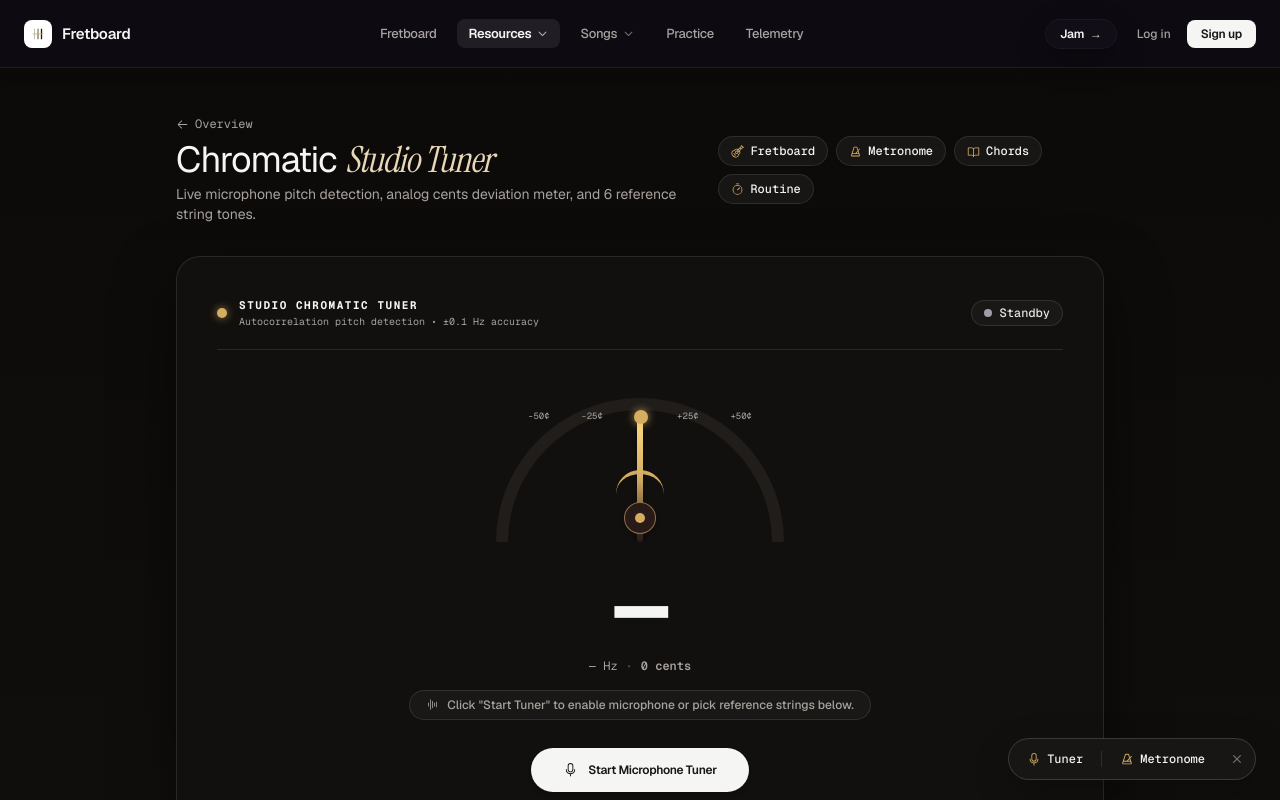
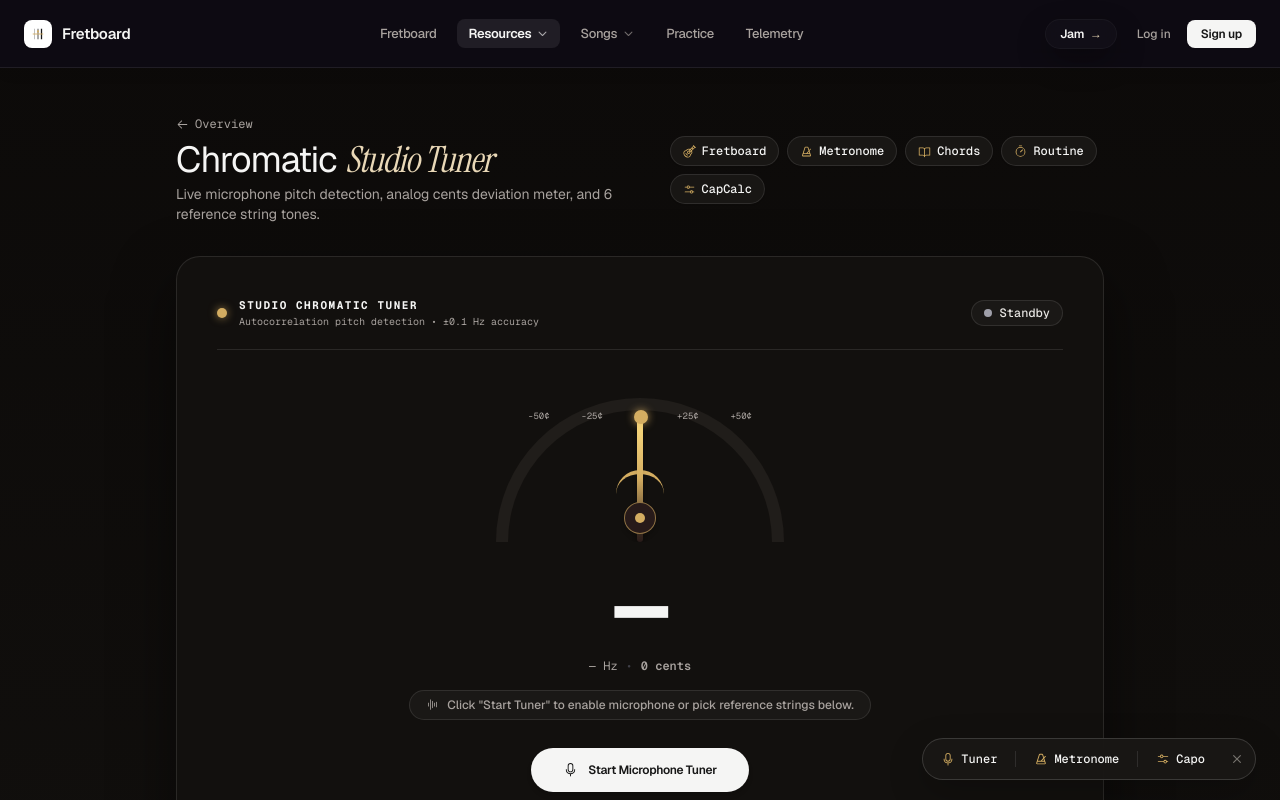
Before and after one commit to tejassss04/fretboard, a Next.js app: page /tuner in a window 1280 px wide. Shown: the top 800 px of the page. Built offline with nearby package versions, Linux system fonts and the light colour scheme; no server answers.

Commit message:
feat(capcalc): integrate quick launch shortcuts across all studio companion pages and mini dock

```diff
--- a/src/app/chords/page.tsx
+++ b/src/app/chords/page.tsx
@@ -12,6 +12,7 @@ import {
   Metronome,
   Guitar,
   Timer,
+  SlidersHorizontal,
 } from '@phosphor-icons/react';
 
 export default function ChordsPage() {
@@ -62,6 +63,13 @@ export default function ChordsPage() {
               <Timer size={13} weight="regular" className="text-[#D4AD61]" />
               <span>Routine</span>
             </Link>
+            <Link
+              href="/capcalc"
+              className="inline-flex items-center gap-1.5 px-3 py-1.5 rounded-full text-xs font-mono font-medium bg-white dark:bg-[#181614] border border-[#EAE8E4] dark:border-white/10 hover:border-[#D4AD61]/50 text-[#171717] dark:text-[#F5F5F4] transition-all shadow-xs"
+            >
+              <SlidersHorizontal size={13} weight="regular" className="text-[#D4AD61]" />
+              <span>CapCalc</span>
+            </Link>
           </div>
         </div>
 
--- a/src/app/metronome/page.tsx
+++ b/src/app/metronome/page.tsx
@@ -12,6 +12,7 @@ import {
   Guitar,
   BookOpen,
   Timer,
+  SlidersHorizontal,
 } from '@phosphor-icons/react';
 import BlurReveal from '@/components/ui/BlurReveal';
 
@@ -76,6 +77,13 @@ export default function MetronomePage() {
               <Timer size={13} weight="regular" className="text-[#D4AD61]" />
               <span>Routine</span>
             </Link>
+            <Link
+              href="/capcalc"
+              className="inline-flex items-center gap-1.5 px-3 py-1.5 rounded-full text-xs font-mono font-medium bg-white dark:bg-[#181614] border border-[#EAE8E4] dark:border-white/10 hover:border-[#D4AD61]/50 text-[#171717] dark:text-[#F5F5F4] transition-all shadow-xs"
+            >
+              <SlidersHorizontal size={13} weight="regular" className="text-[#D4AD61]" />
+              <span>CapCalc</span>
+            </Link>
           </div>
         </div>
 
--- a/src/app/practice/page.tsx
+++ b/src/app/practice/page.tsx
@@ -12,6 +12,7 @@ import {
   Metronome,
   Guitar,
   TrendUp,
+  SlidersHorizontal,
 } from '@phosphor-icons/react';
 import BlurReveal from '@/components/ui/BlurReveal';
 
@@ -76,6 +77,13 @@ export default function PracticePage() {
               <TrendUp size={13} weight="regular" className="text-[#D4AD61]" />
               <span>Telemetry</span>
             </Link>
+            <Link
+              href="/capcalc"
+              className="inline-flex items-center gap-1.5 px-3 py-1.5 rounded-full text-xs font-mono font-medium bg-white dark:bg-[#181614] border border-[#EAE8E4] dark:border-white/10 hover:border-[#D4AD61]/50 text-[#171717] dark:text-[#F5F5F4] transition-all shadow-xs"
+            >
+              <SlidersHorizontal size={13} weight="regular" className="text-[#D4AD61]" />
+              <span>CapCalc</span>
+            </Link>
           </div>
         </div>
 
--- a/src/app/progress/page.tsx
+++ b/src/app/progress/page.tsx
@@ -12,6 +12,7 @@ import {
   Metronome,
   Guitar,
   Timer,
+  SlidersHorizontal,
 } from '@phosphor-icons/react';
 
 export default function ProgressPage() {
@@ -62,6 +63,13 @@ export default function ProgressPage() {
               <Metronome size={13} weight="regular" className="text-[#D4AD61]" />
               <span>Metronome</span>
             </Link>
+            <Link
+              href="/capcalc"
+              className="inline-flex items-center gap-1.5 px-3 py-1.5 rounded-full text-xs font-mono font-medium bg-white dark:bg-[#181614] border border-[#EAE8E4] dark:border-white/10 hover:border-[#D4AD61]/50 text-[#171717] dark:text-[#F5F5F4] transition-all shadow-xs"
+            >
+              <SlidersHorizontal size={13} weight="regular" className="text-[#D4AD61]" />
+              <span>CapCalc</span>
+            </Link>
           </div>
         </div>
 
--- a/src/app/scales/page.tsx
+++ b/src/app/scales/page.tsx
@@ -13,6 +13,7 @@ import {
   Guitar,
   BookOpen,
   Timer,
+  SlidersHorizontal,
 } from '@phosphor-icons/react';
 
 export default function ScalesPage() {
@@ -70,6 +71,13 @@ export default function ScalesPage() {
               <Timer size={13} weight="regular" className="text-[#D4AD61]" />
               <span>Routine</span>
             </Link>
+            <Link
+              href="/capcalc"
+              className="inline-flex items-center gap-1.5 px-3 py-1.5 rounded-full text-xs font-mono font-medium bg-white dark:bg-[#181614] border border-[#EAE8E4] dark:border-white/10 hover:border-[#D4AD61]/50 text-[#171717] dark:text-[#F5F5F4] transition-all shadow-xs"
+            >
+              <SlidersHorizontal size={13} weight="regular" className="text-[#D4AD61]" />
+              <span>CapCalc</span>
+            </Link>
           </div>
         </div>
 
--- a/src/app/songs/page.tsx
+++ b/src/app/songs/page.tsx
@@ -13,6 +13,7 @@ import {
   Guitar,
   BookOpen,
   Timer,
+  SlidersHorizontal,
 } from '@phosphor-icons/react';
 import BlurReveal from '@/components/ui/BlurReveal';
 
@@ -84,6 +85,13 @@ export default function SongsPage() {
               <Metronome size={13} weight="regular" className="text-[#D4AD61]" />
               <span>Metronome</span>
             </Link>
+            <Link
+              href="/capcalc"
+              className="inline-flex items-center gap-1.5 px-3 py-1.5 rounded-full text-xs font-mono font-medium bg-white dark:bg-[#181614] border border-[#EAE8E4] dark:border-white/10 hover:border-[#D4AD61]/50 text-[#171717] dark:text-[#F5F5F4] transition-all shadow-xs"
+            >
+              <SlidersHorizontal size={13} weight="regular" className="text-[#D4AD61]" />
+              <span>CapCalc</span>
+            </Link>
           </div>
         </div>
 
--- a/src/app/tuner/page.tsx
+++ b/src/app/tuner/page.tsx
@@ -12,6 +12,7 @@ import {
   Guitar,
   BookOpen,
   Timer,
+  SlidersHorizontal,
 } from '@phosphor-icons/react';
 import BlurReveal from '@/components/ui/BlurReveal';
 
@@ -76,6 +77,13 @@ export default function TunerPage() {
               <Timer size={13} weight="regular" className="text-[#D4AD61]" />
               <span>Routine</span>
             </Link>
+            <Link
+              href="/capcalc"
+              className="inline-flex items-center gap-1.5 px-3 py-1.5 rounded-full text-xs font-mono font-medium bg-white dark:bg-[#181614] border border-[#EAE8E4] dark:border-white/10 hover:border-[#D4AD61]/50 text-[#171717] dark:text-[#F5F5F4] transition-all shadow-xs"
+            >
+              <SlidersHorizontal size={13} weight="regular" className="text-[#D4AD61]" />
+              <span>CapCalc</span>
+            </Link>
           </div>
         </div>
 
--- a/src/components/tools/StudioMiniDock.tsx
+++ b/src/components/tools/StudioMiniDock.tsx
@@ -43,6 +43,14 @@ export default function StudioMiniDock({
             <MetronomeIcon size={13} weight="regular" className="text-[#D4AD61]" />
             <span>Metronome</span>
           </button>
+          <a
+            href="/capcalc"
+            className="inline-flex items-center gap-1.5 px-3 py-1.5 rounded-full text-xs font-mono font-medium bg-white dark:bg-[#181614] border border-[#EAE8E4] dark:border-white/10 hover:border-[#D4AD61]/50 text-[#171717] dark:text-[#F5F5F4] transition-all shadow-xs cursor-pointer active:scale-95"
+            title="Open CapCalc (Capo Chord Calculator)"
+          >
+            <SlidersHorizontal size={13} weight="regular" className="text-[#D4AD61]" />
+            <span>Capo</span>
+          </a>
         </div>
       )}
 
@@ -84,6 +92,17 @@ export default function StudioMiniDock({
               <MetronomeIcon size={14} weight="regular" className="text-[#D4AD61]" />
               <span>Metronome</span>
             </button>
+
+            <div className="w-[1px] h-4 bg-[#EAE8E4] dark:bg-white/10" />
+
+            <a
+              href="/capcalc"
+              className="inline-flex items-center gap-1.5 px-3 py-1.5 rounded-full text-xs font-mono font-medium text-[#171717] dark:text-[#F5F5F4] hover:bg-[#F7F6F3] dark:hover:bg-white/10 transition-colors cursor-pointer"
+              title="Open CapCalc (Capo Chord Calculator)"
+            >
+              <SlidersHorizontal size={14} weight="regular" className="text-[#D4AD61]" />
+              <span>Capo</span>
+            </a>
 
             <button
               type="button"
```
